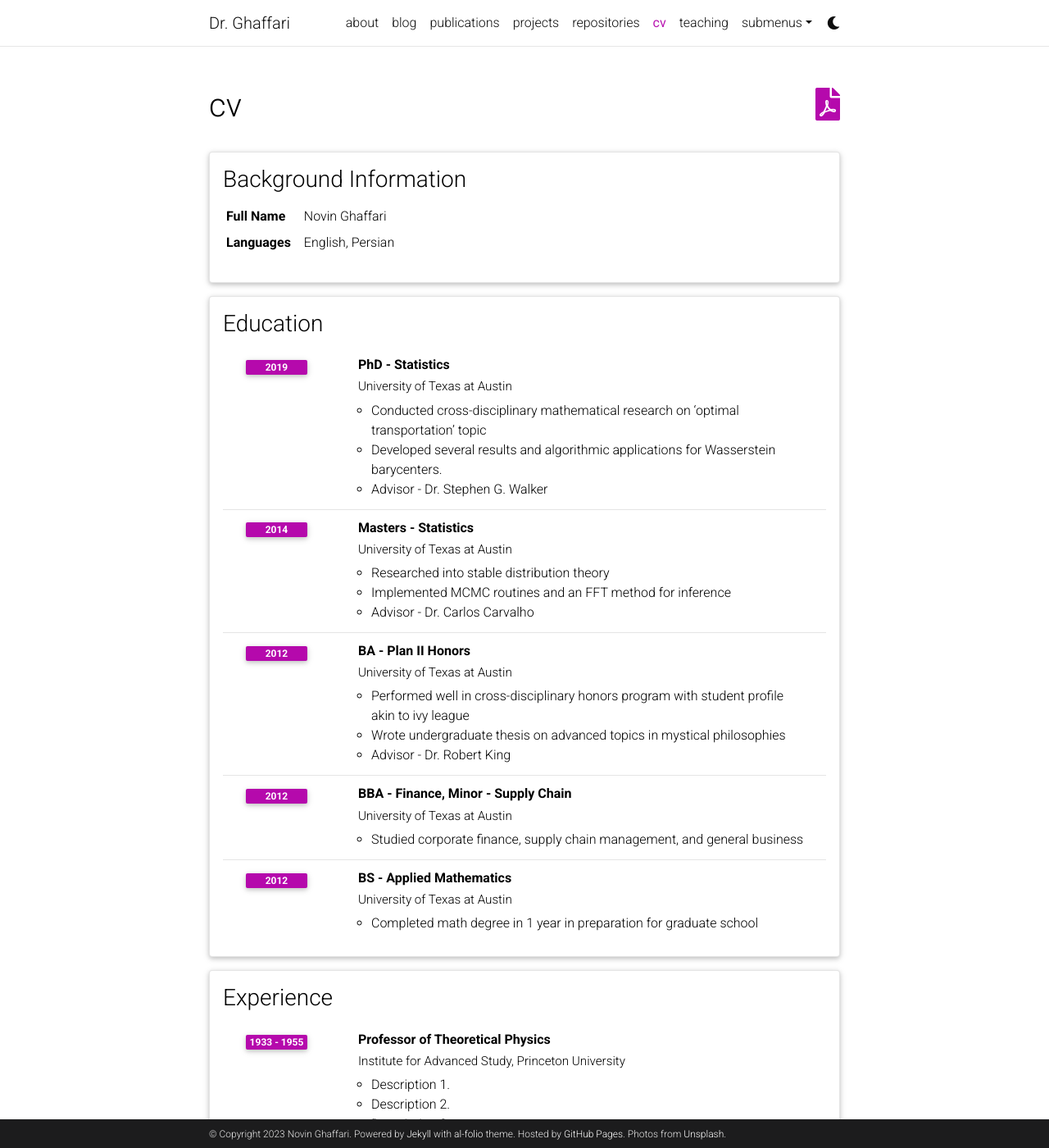
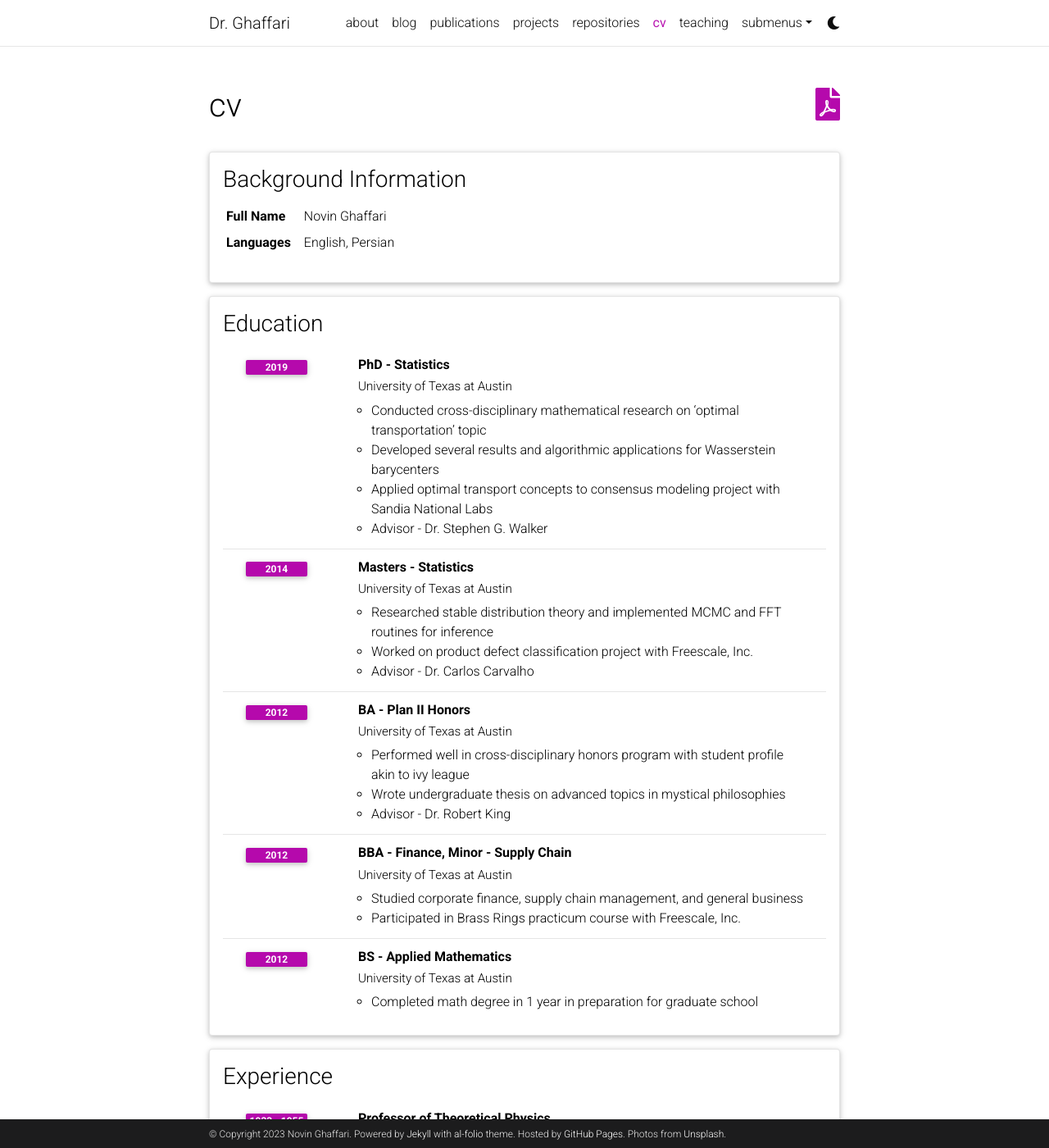
Before and after one commit to nghaffari/nghaffari.github.io, a Jekyll site: the page built from _pages/cv.md, in a window 1280 px wide and 1400 px high. Shown: the whole window at 82% size. Built offline with Jekyll 4.4.1, drawn with Linux system fonts in a browser that asks for light colours; comment, search, counter and statistics services are not loaded; a style sheet for code colours, icons or effects is not loaded.

Commit message:
Update cv.yml

```diff
--- a/_data/cv.yml
+++ b/_data/cv.yml
@@ -14,14 +14,15 @@
       year: 2019
       description:
         - Conducted cross-disciplinary mathematical research on ‘optimal transportation’ topic
-        - Developed several results and algorithmic applications for Wasserstein barycenters.
+        - Developed several results and algorithmic applications for Wasserstein barycenters
+        - Applied optimal transport concepts to consensus modeling project with Sandia National Labs
         - Advisor - Dr. Stephen G. Walker
     - title: Masters - Statistics
       institution: University of Texas at Austin
       year: 2014
       description:
-        - Researched into stable distribution theory
-        - Implemented MCMC routines and an FFT method for inference
+        - Researched stable distribution theory and implemented MCMC and FFT routines for inference
+        - Worked on product defect classification project with Freescale, Inc.
         - Advisor - Dr. Carlos Carvalho
     - title: BA - Plan II Honors
       institution: University of Texas at Austin
@@ -35,6 +36,7 @@
       year: 2012
       description:
         - Studied corporate finance, supply chain management, and general business
+        - Participated in Brass Rings practicum course with Freescale, Inc.
     - title: BS - Applied Mathematics
       institution: University of Texas at Austin
       year: 2012
```
